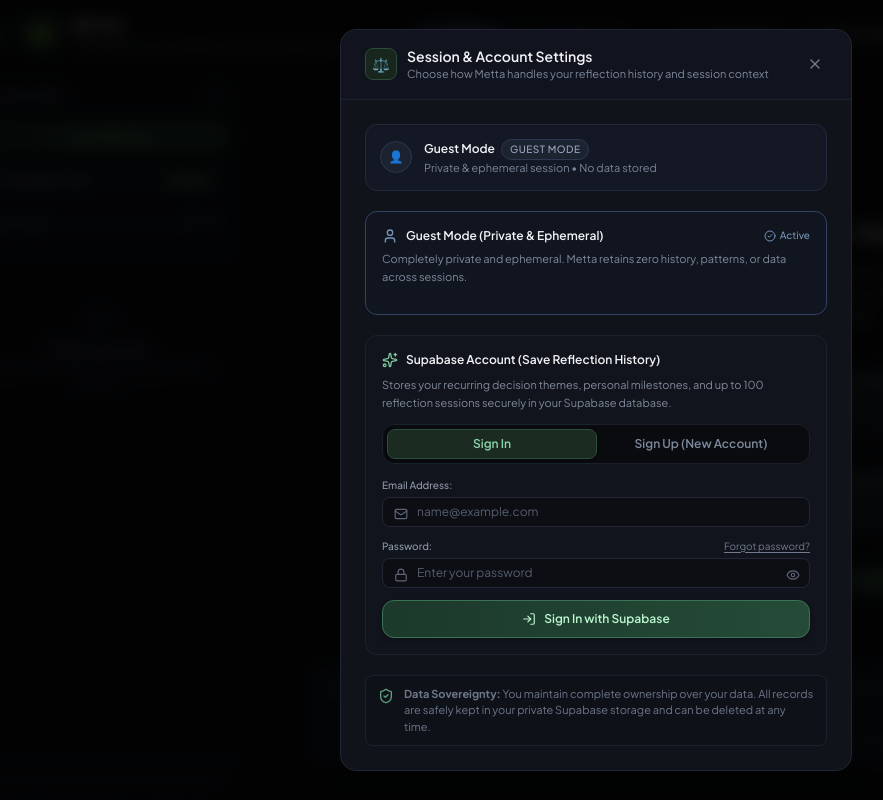
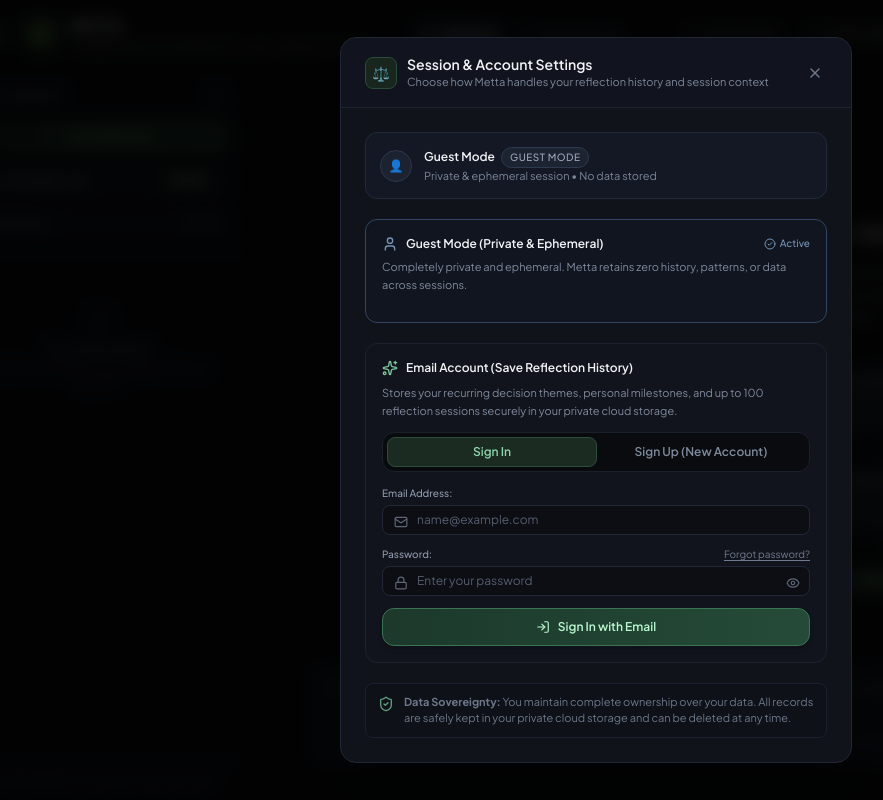
Before and after one commit to guru-metta2022/metta, a React (Vite) app in the folder apps/webapp/: page / in a window 1280 px wide. Both pictures are taken after a click on the button "Guest Mode". Shown: the whole page, without its empty margins (44-927 px from the left). Built offline with nearby package versions, Linux system fonts and the light colour scheme.

Commit message:
fix(ui): replace Supabase branding with clean Email Account labels in AuthModal

```diff
--- a/apps/webapp/src/components/AuthModal.jsx
+++ b/apps/webapp/src/components/AuthModal.jsx
@@ -97,7 +97,7 @@
     } catch (err) {
       setStatusNotice({
         type: 'error',
-        message: 'Network error connecting to Supabase authentication: ' + err.message,
+        message: 'Network error connecting to authentication: ' + err.message,
       });
     } finally {
       setIsSubmitting(false);
@@ -353,7 +353,7 @@
             )}
           </div>
 
-          {/* Option 2: Supabase Email & Password Authentication */}
+          {/* Option 2: Email Account Authentication */}
           <div
             className={`p-4 rounded-xl border transition ${
               currentMode === 'authenticated'
@@ -365,7 +365,7 @@
               <div className="flex items-center gap-2">
                 <Sparkles className="w-4 h-4 text-[#7ec69d]" />
                 <h4 className="text-xs font-semibold text-[#f0f2f5]">
-                  Supabase Account (Save Reflection History)
+                  Email Account (Save Reflection History)
                 </h4>
               </div>
               {currentMode === 'authenticated' && (
@@ -375,7 +375,7 @@
               )}
             </div>
             <p className="text-[11px] text-[#808a9d] leading-relaxed mb-3">
-              Stores your recurring decision themes, personal milestones, and up to 100 reflection sessions securely in your Supabase database.
+              Stores your recurring decision themes, personal milestones, and up to 100 reflection sessions securely in your private cloud storage.
             </p>
 
             {/* Tab Switcher: Sign In vs Sign Up */}
@@ -517,7 +517,7 @@
                 ) : authTab === 'signin' ? (
                   <>
                     <LogIn className="w-3.5 h-3.5" />
-                    <span>Sign In with Supabase</span>
+                    <span>Sign In with Email</span>
                   </>
                 ) : (
                   <>
@@ -534,7 +534,7 @@
             <ShieldCheck className="w-4 h-4 text-[#5e9e7b] shrink-0 mt-0.5" />
             <p>
               <strong>Data Sovereignty:</strong> You maintain complete ownership over your data. All records
-              are safely kept in your private Supabase storage and can be deleted at any time.
+              are safely kept in your private cloud storage and can be deleted at any time.
             </p>
           </div>
         </div>
```
